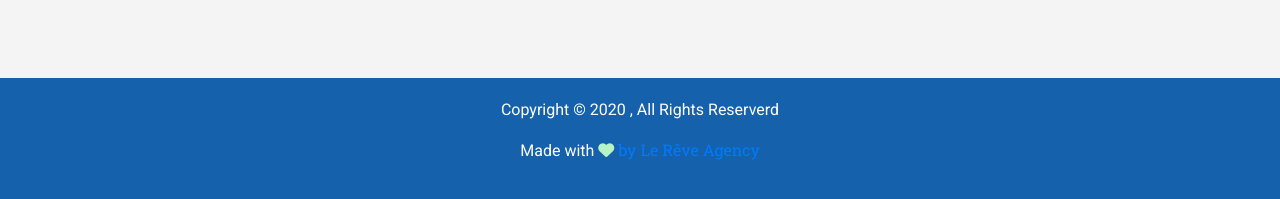
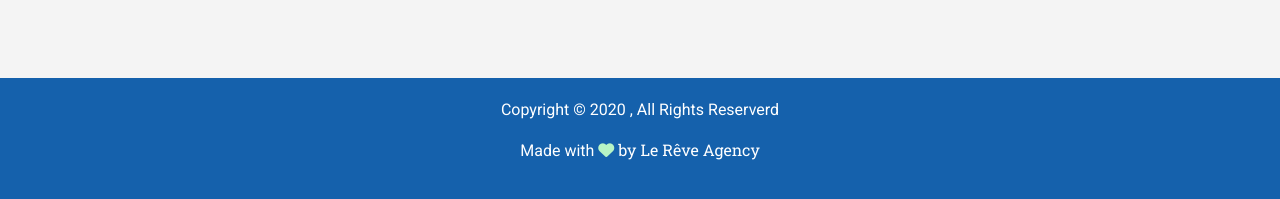
Before and after one commit to Benappiahpoku/Naachiaa-Construction-Website-Project, a website: page index.html in a window 1280 px wide. Shown: the part 3604-3803 px from the top of the page. Drawn offline with Linux system fonts and the light colour scheme; files whose address does not match are found by name.

Commit message:
update commit 7

```diff
--- a/index.html
+++ b/index.html
@@ -562,7 +562,10 @@
                 <p>
                     Made with
                     <i class="fa fa-heart heart-icon" aria-hidden="true"> </i>
-                    <a href="https://www.lereveagency.com">
+                    <a
+                        href="https://www.lereveagency.com"
+                        style="color: white"
+                    >
                         by Le R&ecirc;ve Agency
                     </a>
                 </p>
```
